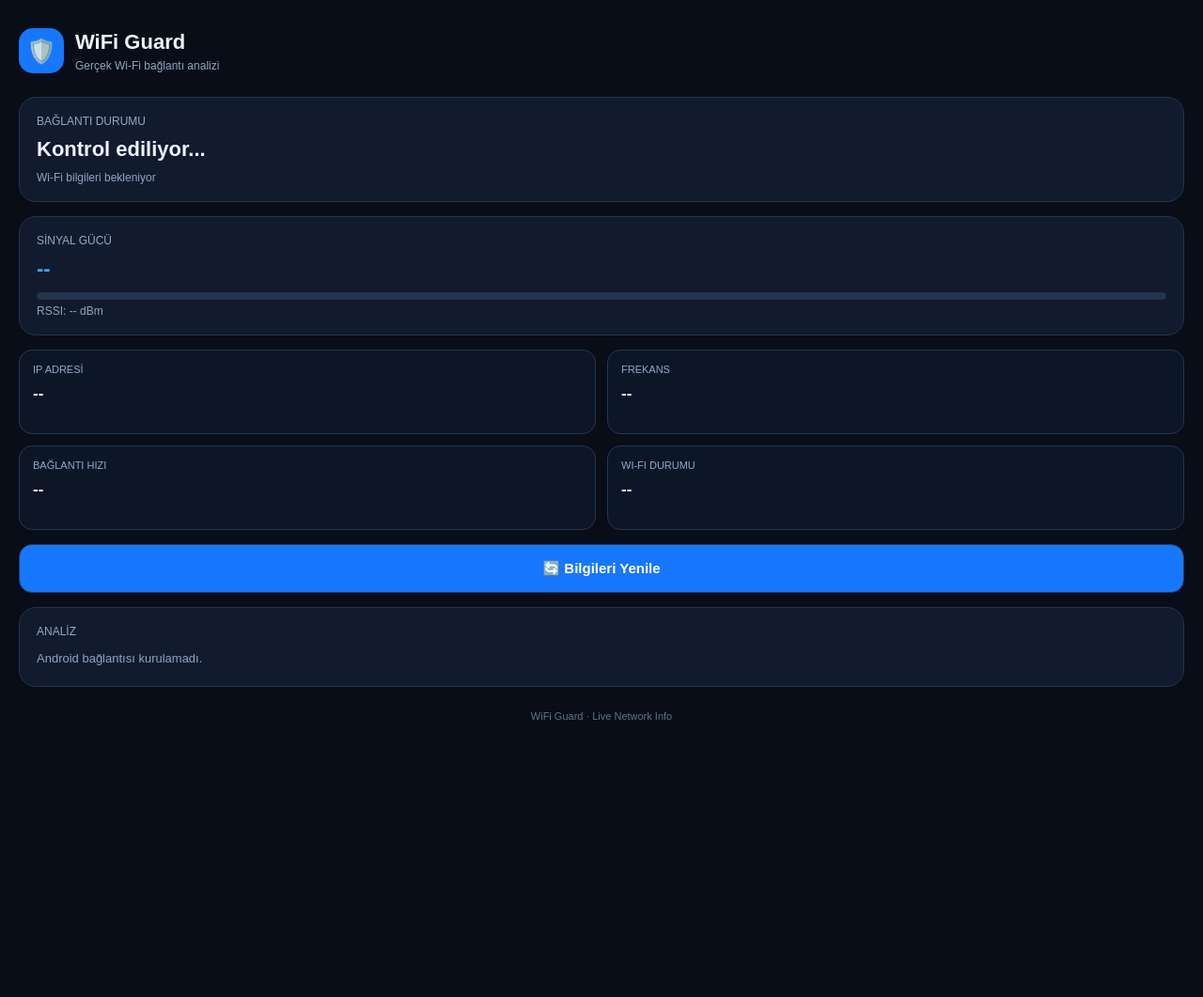
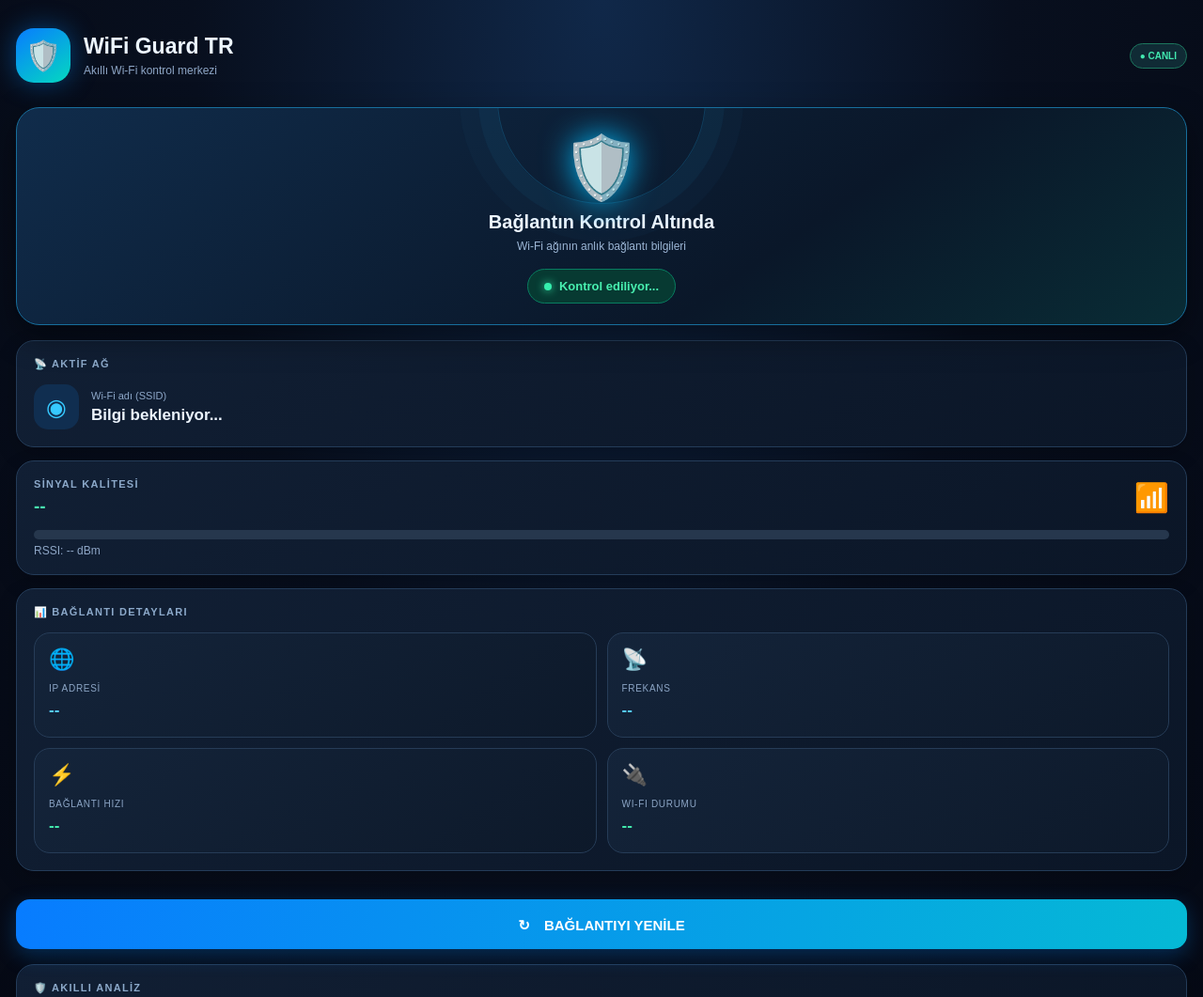
Before and after one commit to pol1-ship-it/wifi-guard-tr, a plain HTML site: page app/src/main/assets/index.html in a window 1280 px wide. Shown: the top 1061 px of the page at 94% size. Before the commit the page ends 800 px from the top, so only its background shows below. Drawn offline with Linux system fonts and the light colour scheme.

Commit message:
Redesign WiFi Guard dashboard

```diff
--- a/app/src/main/assets/index.html
+++ b/app/src/main/assets/index.html
@@ -3,47 +3,100 @@
 <head>
 <meta charset="UTF-8">
 <meta name="viewport" content="width=device-width, initial-scale=1">
-<meta name="theme-color" content="#080d18">
-<title>WiFi Guard</title>
+<meta name="theme-color" content="#060b16">
+<title>WiFi Guard TR</title>
 
 <style>
 *{box-sizing:border-box}
 body{
- margin:0;padding:20px;background:#080d18;color:#eef4ff;
- font-family:Arial,sans-serif
+ margin:0;padding:22px 17px 35px;
+ background:radial-gradient(ellipse at top,#102849 0%,#080f1e 48%,#050914 100%);
+ color:#edf5ff;font-family:Arial,sans-serif;
 }
-.header{display:flex;align-items:center;gap:12px;margin:10px 0 25px}
+.header{display:flex;align-items:center;gap:14px;margin:8px 0 26px}
 .logo{
- width:48px;height:48px;border-radius:15px;background:#1677ff;
- display:grid;place-items:center;font-size:25px
+ width:58px;height:58px;border-radius:19px;
+ display:grid;place-items:center;
+ background:linear-gradient(145deg,#087cff,#04d9c0);
+ box-shadow:0 0 28px #008cff66;font-size:31px;
 }
-h1{font-size:22px;margin:0}
-.sub{color:#91a4c3;font-size:12px;margin-top:5px}
+h1{font-size:23px;margin:0;font-weight:800}
+.sub{color:#8fa7c7;font-size:12px;margin-top:5px}
+.tag{
+ margin-left:auto;background:#102b35;color:#42e8b0;
+ border:1px solid #1c765d;border-radius:20px;
+ padding:7px 10px;font-size:10px;font-weight:bold;
+}
+.hero{
+ position:relative;overflow:hidden;text-align:center;
+ padding:25px 18px 22px;margin-bottom:16px;
+ border:1px solid #176e9c;border-radius:25px;
+ background:linear-gradient(145deg,#102c4b,#0a1729 65%,#092c35);
+ box-shadow:0 12px 35px #0006;
+}
+.hero:before{
+ content:"";position:absolute;width:220px;height:220px;
+ border:1px solid #1d9bd344;border-radius:50%;
+ top:-120px;left:50%;transform:translateX(-50%);
+ box-shadow:0 0 0 20px #1d9bd311,0 0 0 40px #1d9bd308;
+}
+.shield{font-size:66px;filter:drop-shadow(0 0 17px #00bfff)}
+.hero-title{font-size:20px;font-weight:bold;margin-top:8px}
+.hero-sub{font-size:12px;color:#9bb5d4;margin-top:7px}
+.status{
+ display:inline-flex;align-items:center;gap:8px;
+ background:#073a32;border:1px solid #087d60;
+ color:#48f0b0;padding:10px 17px;border-radius:30px;
+ margin-top:17px;font-size:13px;font-weight:bold;
+}
+.dot{width:8px;height:8px;border-radius:50%;background:#35efad;box-shadow:0 0 10px #35efad}
 .card{
- background:#111b2d;border:1px solid #23344e;
- padding:18px;border-radius:18px;margin-bottom:15px
+ background:linear-gradient(145deg,#111f34,#0b1627);
+ border:1px solid #243c59;border-radius:19px;
+ padding:18px;margin-bottom:14px;
+ box-shadow:0 8px 22px #0003;
 }
-.label{font-size:12px;color:#93a8c8}
-.value{font-size:22px;font-weight:bold;margin:10px 0}
-.green{color:#40e0a0}
-.red{color:#ff6378}
-.blue{color:#48a5ff}
-.grid{display:grid;grid-template-columns:1fr 1fr;gap:12px}
+.card-title{
+ color:#8ca9ca;font-size:11px;font-weight:bold;
+ letter-spacing:1.3px;margin-bottom:15px;
+}
+.network{display:flex;align-items:center;gap:13px}
+.network-icon{
+ width:48px;height:48px;border-radius:15px;
+ display:grid;place-items:center;background:#102e50;
+ font-size:25px;color:#36c9ff;
+}
+.network-name{font-size:17px;font-weight:bold;word-break:break-word}
+.network-label{font-size:11px;color:#8da7c8;margin-bottom:5px}
+.signal-head{display:flex;justify-content:space-between;align-items:center}
+.signal-value{font-size:19px;font-weight:bold;color:#48eab0}
+.bar{height:10px;background:#26374d;border-radius:20px;margin-top:14px;overflow:hidden}
+.fill{
+ height:100%;width:0%;border-radius:20px;
+ background:linear-gradient(90deg,#168cff,#12e5a1);
+ box-shadow:0 0 12px #12e5a188;transition:width .6s;
+}
+.grid{display:grid;grid-template-columns:1fr 1fr;gap:11px}
 .stat{
- background:#0c1627;border:1px solid #243751;
- border-radius:14px;padding:14px;min-height:90px
+ background:linear-gradient(145deg,#14243a,#0d192a);
+ border:1px solid #263c57;border-radius:17px;
+ padding:15px;min-height:112px;
 }
-.stat .label{font-size:11px}
-.stat .value{font-size:17px;word-break:break-word}
+.stat-icon{font-size:22px;margin-bottom:12px}
+.label{font-size:10px;color:#8ca5c5;letter-spacing:.7px}
+.value{font-size:17px;font-weight:bold;margin-top:8px;overflow-wrap:anywhere}
+.blue{color:#55caff}
+.green{color:#42e9ac}
+.red{color:#ff7188}
 button{
- border:1px solid #263955;background:#1677ff;color:white;
- border-radius:14px;padding:16px;width:100%;
- font-size:15px;font-weight:bold;margin-top:15px
+ border:0;border-radius:15px;padding:16px;width:100%;
+ background:linear-gradient(100deg,#087cff,#05b9d5);
+ color:white;font-size:15px;font-weight:bold;
+ margin:16px 0;box-shadow:0 7px 22px #008cff44;
 }
-.bar{height:8px;background:#23344c;border-radius:10px;margin-top:12px}
-.fill{height:100%;width:0;background:#28d89b;border-radius:10px;transition:.3s}
-#message{font-size:13px;color:#91a4c3;line-height:1.6;margin-top:12px}
-.footer{text-align:center;color:#60728f;font-size:11px;margin-top:25px}
+button:active{transform:scale(.98)}
+#message{font-size:13px;color:#b2c5df;line-height:1.7}
+.footer{text-align:center;color:#607795;font-size:11px;margin-top:22px}
 </style>
 </head>
 
@@ -51,57 +104,85 @@ button{
 <div class="header">
  <div class="logo">🛡️</div>
  <div>
-  <h1>WiFi Guard</h1>
-  <div class="sub">Gerçek Wi-Fi bağlantı analizi</div>
+  <h1>WiFi Guard TR</h1>
+  <div class="sub">Akıllı Wi-Fi kontrol merkezi</div>
+ </div>
+ <div class="tag">● CANLI</div>
+</div>
+
+<div class="hero">
+ <div class="shield">🛡️</div>
+ <div class="hero-title">Bağlantın Kontrol Altında</div>
+ <div class="hero-sub">Wi-Fi ağının anlık bağlantı bilgileri</div>
+ <div class="status" id="connection">
+  <span class="dot"></span> Kontrol ediliyor...
  </div>
 </div>
 
 <div class="card">
- <div class="label">BAĞLANTI DURUMU</div>
- <div id="connection" class="value">Kontrol ediliyor...</div>
- <div id="ssid" class="sub">Wi-Fi bilgileri bekleniyor</div>
+ <div class="card-title">📡 AKTİF AĞ</div>
+ <div class="network">
+  <div class="network-icon">◉</div>
+  <div>
+   <div class="network-label">Wi-Fi adı (SSID)</div>
+   <div class="network-name" id="ssid">Bilgi bekleniyor...</div>
+  </div>
+ </div>
 </div>
 
 <div class="card">
- <div class="label">SİNYAL GÜCÜ</div>
- <div id="signal" class="value blue">--</div>
- <div class="bar"><div id="signalBar" class="fill"></div></div>
- <div id="rssi" class="sub">RSSI: -- dBm</div>
+ <div class="signal-head">
+  <div>
+   <div class="card-title" style="margin-bottom:7px">SİNYAL KALİTESİ</div>
+   <div class="signal-value" id="signal">--</div>
+  </div>
+  <div style="font-size:30px">📶</div>
+ </div>
+ <div class="bar"><div class="fill" id="signalBar"></div></div>
+ <div class="sub" id="rssi">RSSI: -- dBm</div>
 </div>
 
+<div class="card">
+ <div class="card-title">📊 BAĞLANTI DETAYLARI</div>
  <div class="grid">
   <div class="stat">
+   <div class="stat-icon">🌐</div>
    <div class="label">IP ADRESİ</div>
-  <div id="ip" class="value">--</div>
+   <div id="ip" class="value blue">--</div>
   </div>
   <div class="stat">
+   <div class="stat-icon">📡</div>
    <div class="label">FREKANS</div>
-  <div id="frequency" class="value">--</div>
+   <div id="frequency" class="value blue">--</div>
   </div>
   <div class="stat">
+   <div class="stat-icon">⚡</div>
    <div class="label">BAĞLANTI HIZI</div>
-  <div id="speed" class="value">--</div>
+   <div id="speed" class="value green">--</div>
   </div>
   <div class="stat">
+   <div class="stat-icon">🔌</div>
    <div class="label">WI-FI DURUMU</div>
-  <div id="wifiEnabled" class="value">--</div>
+   <div id="wifiEnabled" class="value green">--</div>
+  </div>
  </div>
 </div>
 
-<button onclick="refreshWifi()">🔄 Bilgileri Yenile</button>
+<button onclick="refreshWifi()">↻　BAĞLANTIYI YENİLE</button>
 
-<div class="card" style="margin-top:15px">
- <div class="label">ANALİZ</div>
+<div class="card">
+ <div class="card-title">🛡️ AKILLI ANALİZ</div>
  <div id="message">Wi-Fi bilgileri okunuyor...</div>
 </div>
 
-<div class="footer">WiFi Guard · Live Network Info</div>
+<div class="footer">WiFi Guard TR · Güvende Kalın</div>
 
 <script>
 function refreshWifi(){
+ const message=document.getElementById('message');
+
  if(!window.AndroidWifi){
-  document.getElementById('message').innerText=
-   'Android bağlantısı kurulamadı.';
+  message.innerText='Android bağlantısı kurulamadı.';
   return;
  }
 
@@ -112,8 +193,10 @@ function refreshWifi(){
    data.wifiEnabled?'Açık':'Kapalı';
 
   if(!data.connected){
-   document.getElementById('connection').innerText='● Bağlı değil';
-   document.getElementById('connection').className='value red';
+   document.getElementById('connection').innerHTML=
+    '<span class="dot" style="background:#ff7188"></span> Bağlı değil';
+   document.getElementById('connection').style.color='#ff7188';
+   document.getElementById('connection').style.background='#381c2b';
    document.getElementById('ssid').innerText='Wi-Fi ağına bağlı değilsin';
    document.getElementById('signal').innerText='--';
    document.getElementById('rssi').innerText='RSSI: -- dBm';
@@ -121,43 +204,42 @@ function refreshWifi(){
    document.getElementById('ip').innerText='--';
    document.getElementById('frequency').innerText='--';
    document.getElementById('speed').innerText='--';
-   document.getElementById('message').innerText=
-    'Wi-Fi bağlantısı kurulduğunda ağ bilgileri burada görünecek.';
+   message.innerText='Wi-Fi bağlantısı kurulduğunda ağ bilgileri burada görünecek.';
    return;
   }
 
-  document.getElementById('connection').innerText='● Bağlantı aktif';
-  document.getElementById('connection').className='value green';
-  document.getElementById('ssid').innerText='Ağ: '+(data.ssid||'Bilinmiyor');
+  document.getElementById('connection').innerHTML=
+   '<span class="dot"></span> Bağlantı aktif';
+  document.getElementById('connection').style.color='#48f0b0';
+  document.getElementById('connection').style.background='#073a32';
+  document.getElementById('ssid').innerText=data.ssid||'Bilinmiyor';
 
-  const level=data.signalLevel||0;
-  const rssi=data.rssi||-100;
-
+  const level=Number(data.signalLevel)||0;
+  const rssi=Number(data.rssi);
   let quality='Zayıf';
   if(level>=4)quality='Çok güçlü';
   else if(level>=3)quality='Güçlü';
   else if(level>=2)quality='Orta';
 
   document.getElementById('signal').innerText=quality;
-  document.getElementById('rssi').innerText='RSSI: '+rssi+' dBm';
-  document.getElementById('signalBar').style.width=(level*20)+'%';
+  document.getElementById('rssi').innerText=
+   'RSSI: '+(Number.isFinite(rssi)?rssi:'--')+' dBm';
+  document.getElementById('signalBar').style.width=
+   Math.min(100,Math.max(0,level*20))+'%';
+
   document.getElementById('ip').innerText=data.ip||'Bilinmiyor';
+  document.getElementById('frequency').innerText=
+   data.frequency?(data.frequency/1000).toFixed(2)+' GHz':'--';
+  document.getElementById('speed').innerText=
+   data.linkSpeed?data.linkSpeed+' Mbps':'--';
 
-  document.getElementById('frequency').innerText=
-   data.frequency ? (data.frequency/1000).toFixed(2)+' GHz':'--';
-
-  document.getElementById('speed').innerText=
-   data.linkSpeed ? data.linkSpeed+' Mbps':'--';
-
-  document.getElementById('message').innerText=
-   'Wi-Fi bağlantın aktif. Bilgiler Android cihazından canlı olarak alınıyor.';
+  message.innerText='Bağlantın aktif. Wi-Fi bilgileri Android cihazından canlı olarak alınıyor. Sinyal kalitesi: '+quality+'.';
 
  }catch(e){
-  document.getElementById('message').innerText='Hata: '+e;
+  message.innerText='Bilgi okunamadı: '+e;
  }
 }
-
-setTimeout(refreshWifi,1000);
+setTimeout(refreshWifi,800);
 </script>
 </body>
 </html>
```
Lines whose indentation alone changed are shown as unchanged.
